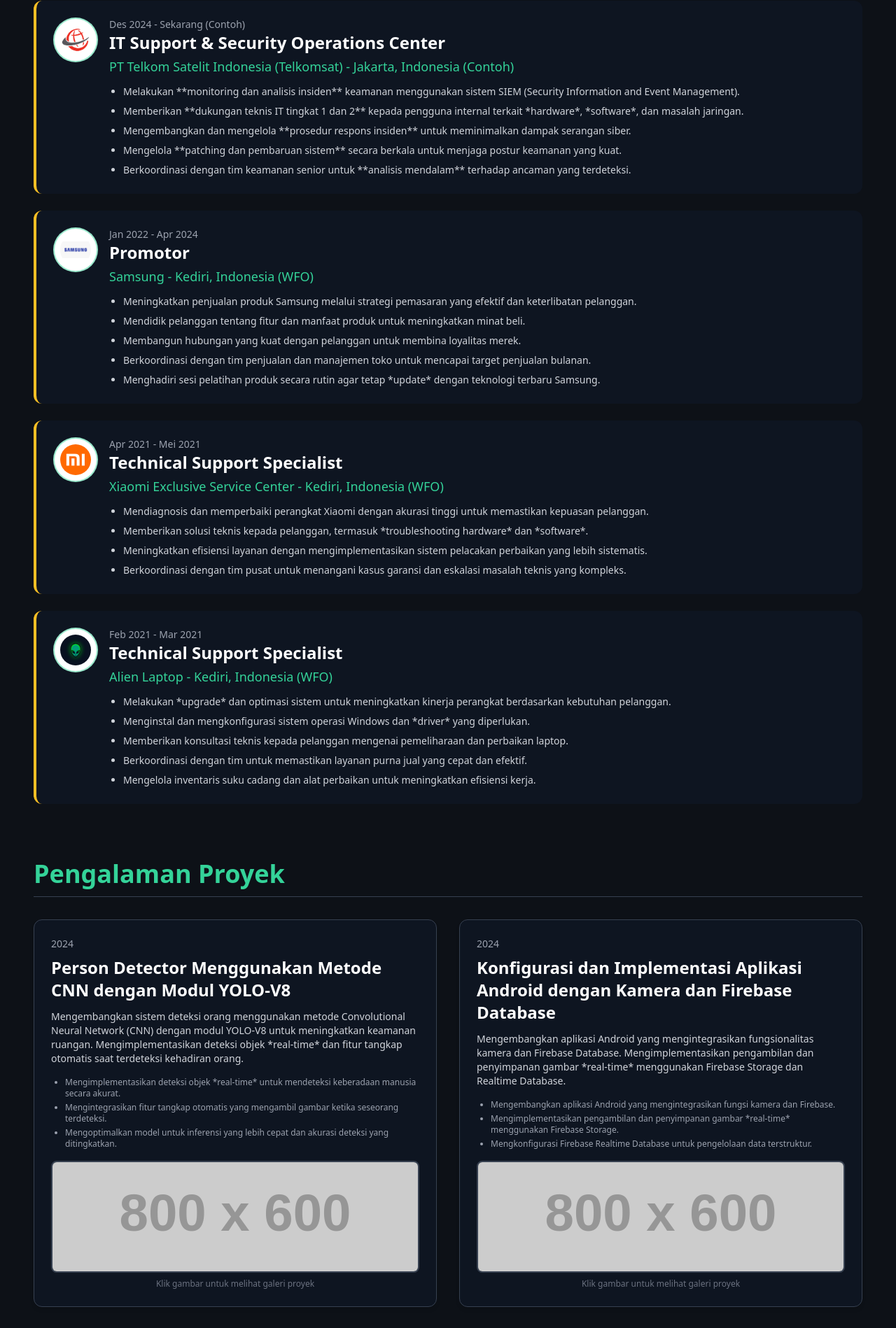
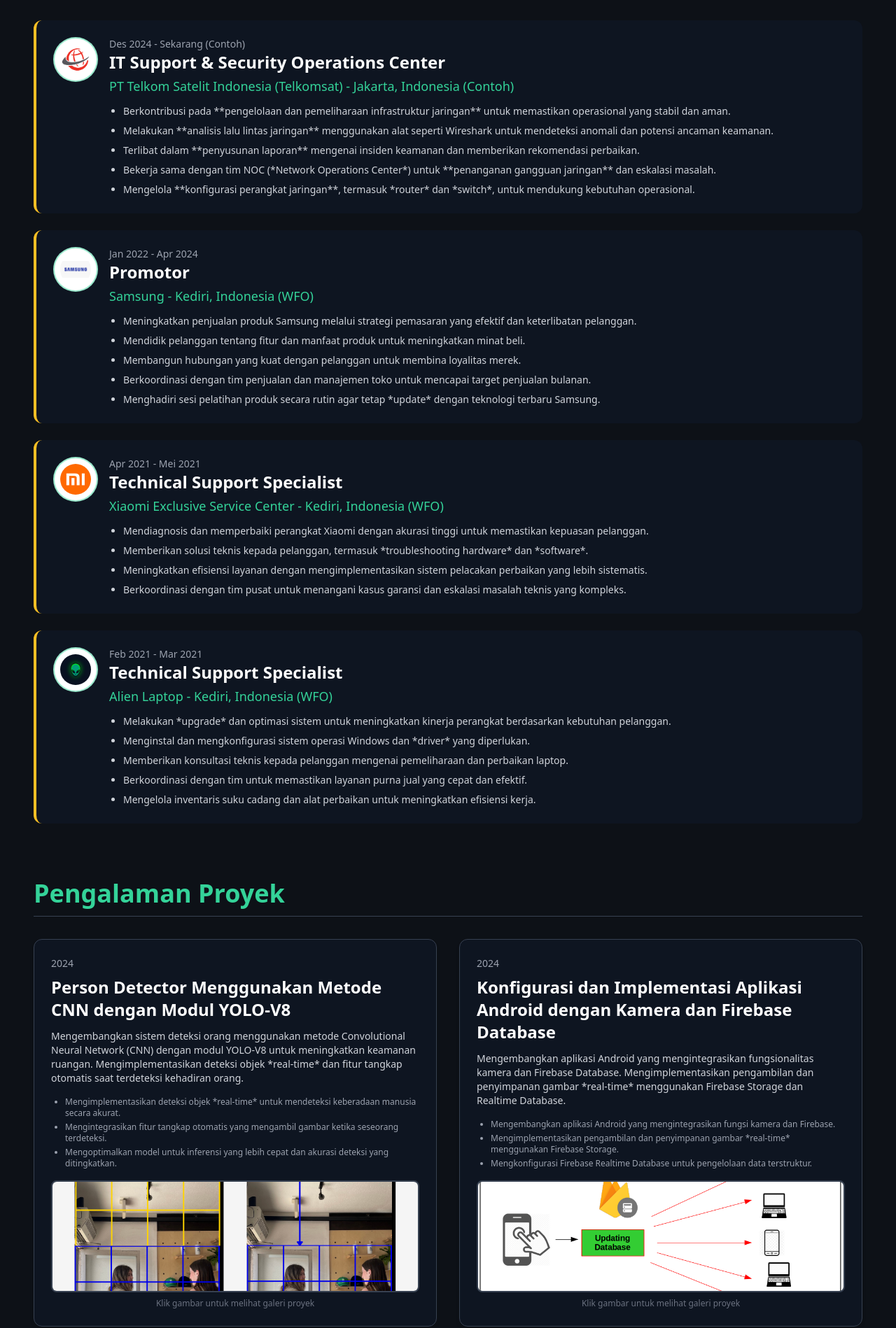
Before and after one commit to hkim2403/porto, a plain HTML site: page index.html in a window 1280 px wide. Shown: the part 894-2792 px from the top of the page at 70% size. Drawn offline with nearby package versions, Linux system fonts and the light colour scheme; placeholder pictures from the web are drawn by us; a small style sheet from the web is missing.

Commit message:
Update index.html

```diff
--- a/index.html
+++ b/index.html
@@ -5,7 +5,7 @@
     <meta name="viewport" content="width=device-width, initial-scale=1.0">
     <title>Portofolio Ahmad Hakim Juniar - Telecommunications & IT Support</title>
     <script src="https://cdn.tailwindcss.com"></script>
-    <link rel="stylesheet" href="https://cdnjs.cloudflare.com/ajax/libs/font-awesome/6.5.2/css/all.min.css" integrity="sha512-SnH5WK+bZxgPHs44uWIX+LLMDJzL2sMzT5E/S8zQh/bF/Lw/nEzh7Z5X4I7N9t2Cq5p3G7Lz3tNfJ6FfE5d5pQ==" crossorigin="anonymous" referrerpolicy="no-referrer" />
+    <link rel="stylesheet" href="https://cdnjs.cloudflare.com/ajax/libs/font-awesome/6.5.2/css/all.min.css" xintegrity="sha512-SnH5WK+bZxgPHs44uWIX+LLMDJzL2sMzT5E/S8zQh/bF/Lw/nEzh7Z5X4I7N9t2Cq5p3G7Lz3tNfJ6FfE5d5pQ==" crossorigin="anonymous" referrerpolicy="no-referrer" />
     <script src="https://cdn.jsdelivr.net/npm/@tsparticles/confetti@3.0.3/browser.min.js"></script>
     <script src="https://cdn.jsdelivr.net/npm/tsparticles@3.5.0/tsparticles.bundle.min.js"></script>
     <style>
@@ -56,7 +56,7 @@
 
     <div id="tsparticles" style="position: fixed; width: 100%; height: 100%; top: 0; left: 0; z-index: -1;"></div>
 
-    <div class="hidden lg:fixed lg:bottom-0 lg:left-10 lg:flex lg:flex-col lg:gap-6 lg:items-center lg:z-20">
+    <div class="fixed bottom-0 left-4 lg:left-10 flex flex-col gap-6 items-center z-20">
         <a href="http://www.linkedin.com/in/ahmad-hakim-juniar-215121290" target="_blank" class="text-gray-400 hover:text-emerald-400 transition-colors duration-300 p-2 transform hover:scale-110" aria-label="LinkedIn">
             <i class="fab fa-linkedin-in text-2xl"></i>
         </a>
@@ -66,7 +66,7 @@
         <div class="w-px h-24 bg-gray-600"></div>
     </div>
 
-    <div class="hidden lg:fixed lg:bottom-0 lg:right-10 lg:flex lg:flex-col lg:gap-6 lg:items-center lg:z-20">
+    <div class="fixed bottom-0 right-4 lg:right-10 flex flex-col gap-6 items-center z-20">
         <a href="mailto:Ahmadhakim540@gmail.com" class="text-gray-400 hover:text-emerald-400 transition-colors duration-300 transform rotate-90 tracking-widest text-sm" aria-label="Email">
             Ahmadhakim540@gmail.com
         </a>
@@ -96,7 +96,8 @@
                             <p><i class="fas fa-map-marker-alt mr-2 text-amber-400"></i> Kediri, East Java</p>
                             <p><i class="fas fa-phone-alt mr-2 text-amber-400"></i> (+62) 87882134094</p>
                             <p><i class="fas fa-envelope mr-2 text-amber-400"></i> Ahmadhakim540@gmail.com</p>
-                            <p class="lg:hidden"><i class="fab fa-linkedin mr-2 text-amber-400"></i> <a href="http://www.linkedin.com/in/ahmad-hakim-juniar-215121290" target="_blank" class="hover:text-emerald-400">LinkedIn Profile</a></p>
+                            <!-- TAUTAN LINKEDIN DITAMBAHKAN DI SINI -->
+                            <p><i class="fab fa-linkedin mr-2 text-amber-400"></i> <a href="http://www.linkedin.com/in/ahmad-hakim-juniar-215121290" target="_blank" class="hover:text-emerald-400">Profil LinkedIn</a></p>
                             <p class="lg:hidden"><i class="fab fa-github mr-2 text-amber-400"></i> <a href="https://github.com/YourGitHubProfile" target="_blank" class="hover:text-emerald-400">GitHub Profile</a></p>
                         </div>
                     </div>
@@ -122,11 +123,11 @@
                         <h3 class="text-2xl font-semibold text-white mb-1">IT Support & Security Operations Center</h3>
                         <p class="text-lg font-light text-emerald-400 mb-3">PT Telkom Satelit Indonesia (Telkomsat) - Jakarta, Indonesia (Contoh)</p>
                         <ul class="list-disc ml-5 text-gray-300 space-y-2 text-sm">
-                            <li>Melakukan **monitoring dan analisis insiden** keamanan menggunakan sistem SIEM (Security Information and Event Management).</li>
-                            <li>Memberikan **dukungan teknis IT tingkat 1 dan 2** kepada pengguna internal terkait *hardware*, *software*, dan masalah jaringan.</li>
-                            <li>Mengembangkan dan mengelola **prosedur respons insiden** untuk meminimalkan dampak serangan siber.</li>
-                            <li>Mengelola **patching dan pembaruan sistem** secara berkala untuk menjaga postur keamanan yang kuat.</li>
-                            <li>Berkoordinasi dengan tim keamanan senior untuk **analisis mendalam** terhadap ancaman yang terdeteksi.</li>
+                            <li>Berkontribusi pada **pengelolaan dan pemeliharaan infrastruktur jaringan** untuk memastikan operasional yang stabil dan aman.</li>
+                            <li>Melakukan **analisis lalu lintas jaringan** menggunakan alat seperti Wireshark untuk mendeteksi anomali dan potensi ancaman keamanan.</li>
+                            <li>Terlibat dalam **penyusunan laporan** mengenai insiden keamanan dan memberikan rekomendasi perbaikan.</li>
+                            <li>Bekerja sama dengan tim NOC (*Network Operations Center*) untuk **penanganan gangguan jaringan** dan eskalasi masalah.</li>
+                            <li>Mengelola **konfigurasi perangkat jaringan**, termasuk *router* dan *switch*, untuk mendukung kebutuhan operasional.</li>
                         </ul>
                     </div>
                 </div>
@@ -190,7 +191,7 @@
                 <h2 class="text-4xl font-bold text-emerald-400 mb-8 border-b border-gray-700 pb-3">Pengalaman Proyek</h2>
 
                 <div id="project-list" class="grid grid-cols-1 md:grid-cols-2 gap-8">
-                    </div>
+                </div>
             </section>
 
             <section id="pendidikan">
@@ -257,17 +258,14 @@
     </div>
 
     <div id="lightbox-modal" class="fixed inset-0 bg-black bg-opacity-90 z-50 flex items-center justify-center hidden" onclick="closeLightbox()">
-        <div class="relative max-w-4xl w-full mx-4" onclick="event.stopPropagation()">
+        <div class="relative max-w-7xl w-full mx-4" onclick="event.stopPropagation()">
             <button class="absolute -top-10 right-0 text-white text-4xl hover:text-red-500 transition-colors" onclick="closeLightbox()">
                 &times;
             </button>
-
-            <img id="lightbox-image" src="" alt="Galeri Proyek" class="w-full h-auto max-h-[80vh] object-contain rounded-lg shadow-2xl">
-
+            <img id="lightbox-image" src="" alt="Galeri Proyek" class="w-full h-auto max-h-[90vh] object-contain rounded-lg shadow-2xl">
             <button id="lightbox-prev" class="absolute left-0 top-1/2 transform -translate-y-1/2 bg-gray-800/50 hover:bg-gray-700 p-3 rounded-full text-white text-2xl transition-all ml-2" onclick="navigateGallery(-1)">
                 <i class="fas fa-chevron-left"></i>
             </button>
-
             <button id="lightbox-next" class="absolute right-0 top-1/2 transform -translate-y-1/2 bg-gray-800/50 hover:bg-gray-700 p-3 rounded-full text-white text-2xl transition-all mr-2" onclick="navigateGallery(1)">
                 <i class="fas fa-chevron-right"></i>
             </button>
@@ -288,7 +286,7 @@
                     "Mengoptimalkan model untuk inferensi yang lebih cepat dan akurasi deteksi yang ditingkatkan.",
                 ],
                 gallery: [
-                    "https://placehold.co/800x600/1e293b/ffffff?text=YOLOv8+Demo+1",
+                    "person dette3ctor.png",
                     "https://placehold.co/800x600/0f172a/ffffff?text=YOLOv8+Deteksi+Objek",
                     "https://placehold.co/800x600/334155/ffffff?text=Laporan+Proyek+CNN"
                 ]
@@ -303,7 +301,7 @@
                     "Mengkonfigurasi Firebase Realtime Database untuk pengelolaan data terstruktur.",
                 ],
                 gallery: [
-                    "https://placehold.co/800x600/1e3a8a/ffffff?text=Android+UI+Mockup",
+                    "gfg53.png",
                     "https://placehold.co/800x600/172554/ffffff?text=Firebase+Structure",
                     "https://placehold.co/800x600/374151/ffffff?text=Kode+Kamera+Android"
                 ]
@@ -318,7 +316,7 @@
                     "Menghasilkan rekomendasi beberapa kandidat lokasi site yang optimal beserta justifikasi teknisnya.",
                 ],
                 gallery: [
-                    "https://placehold.co/800x600/065f46/ffffff?text=Peta+Kepadatan+Area",
+                    "image.png",
                     "https://placehold.co/800x600/047857/ffffff?text=Simulasi+Cakupan+Sinyal",
                     "https://placehold.co/800x600/10b981/ffffff?text=Kandidat+Lokasi+Site"
                 ]
@@ -333,7 +331,7 @@
                     "Memungkinkan akses *real-time* bagi profesional kesehatan dan orang tua.",
                 ],
                 gallery: [
-                    "https://placehold.co/800x600/6d28d9/ffffff?text=Skema+IoT+ESP32",
+                    "pendeteksi tinggi.png",
                     "https://placehold.co/800x600/7c3aed/ffffff?text=Dashboard+Data+Stunting",
                     "https://placehold.co/800x600/8b5cf6/ffffff?text=Unit+Prototipe+Sensor"
                 ]
@@ -348,7 +346,7 @@
                     "Mengoptimalkan *call routing* dan *dial plans* untuk manajemen panggilan yang efisien.",
                 ],
                 gallery: [
-                    "https://placehold.co/800x600/22c55e/ffffff?text=Diagram+VoIP+Topology",
+                    "pbx.png",
                     "https://placehold.co/800x600/16a34a/ffffff?text=Konfigurasi+SIP+Trunk",
                     "https://placehold.co/800x600/059669/ffffff?text=Pengujian+QoS+Suara"
                 ]
@@ -363,7 +361,7 @@
                     "Menggunakan pustaka PIL (Pillow) untuk manipulasi gambar yang efisien.",
                 ],
                 gallery: [
-                    "https://placehold.co/800x600/4c4c4c/ffffff?text=Screenshot+Tkinter+App",
+                    "WhatsApp Image 2025-10-02 at 13.54.34.jpeg",
                     "https://placehold.co/800x600/333333/ffffff?text=Kode+Python+Image+Processing",
                     "https://placehold.co/800x600/666666/ffffff?text=Demonstrasi+Fitur+Cropping"
                 ]
```
